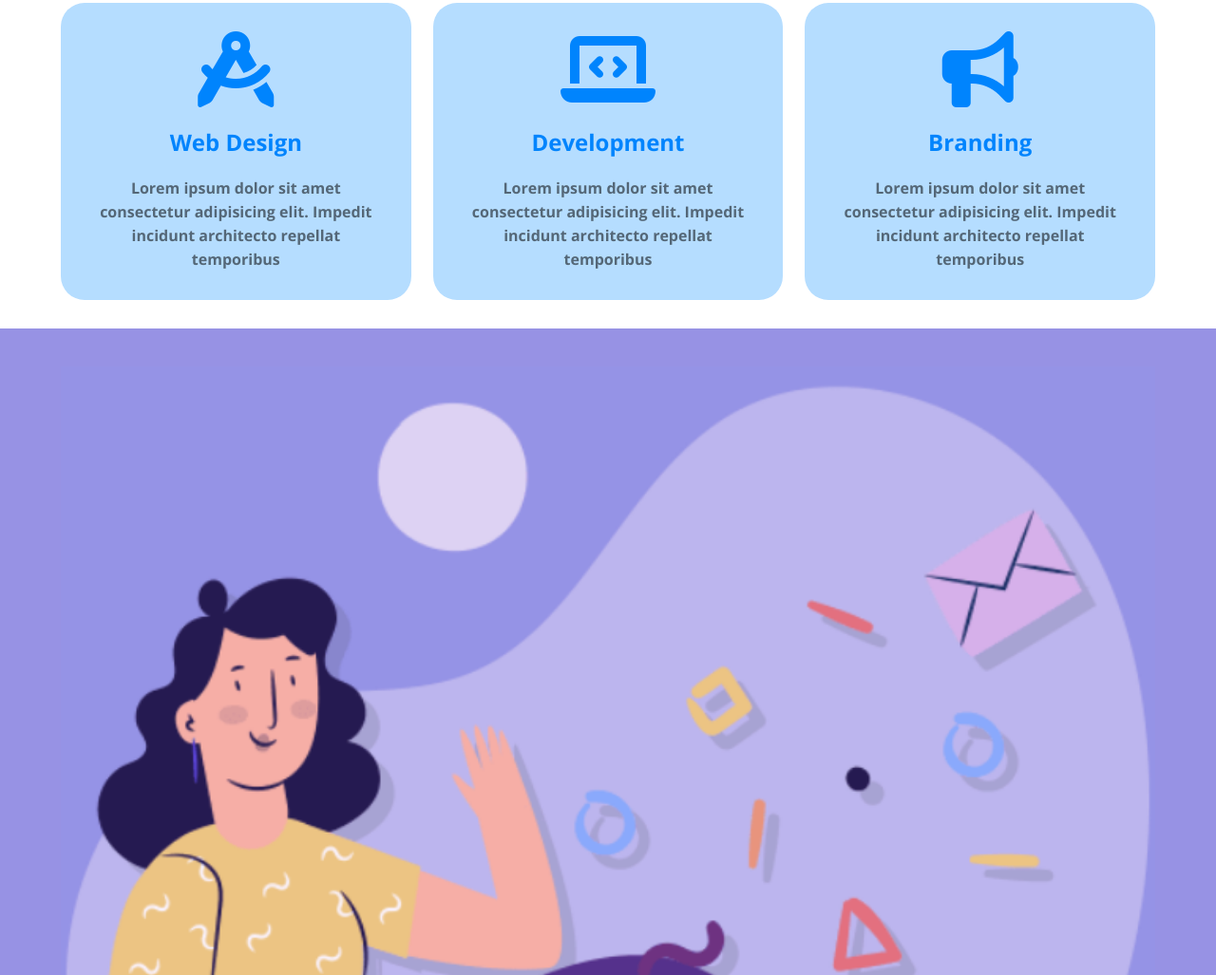
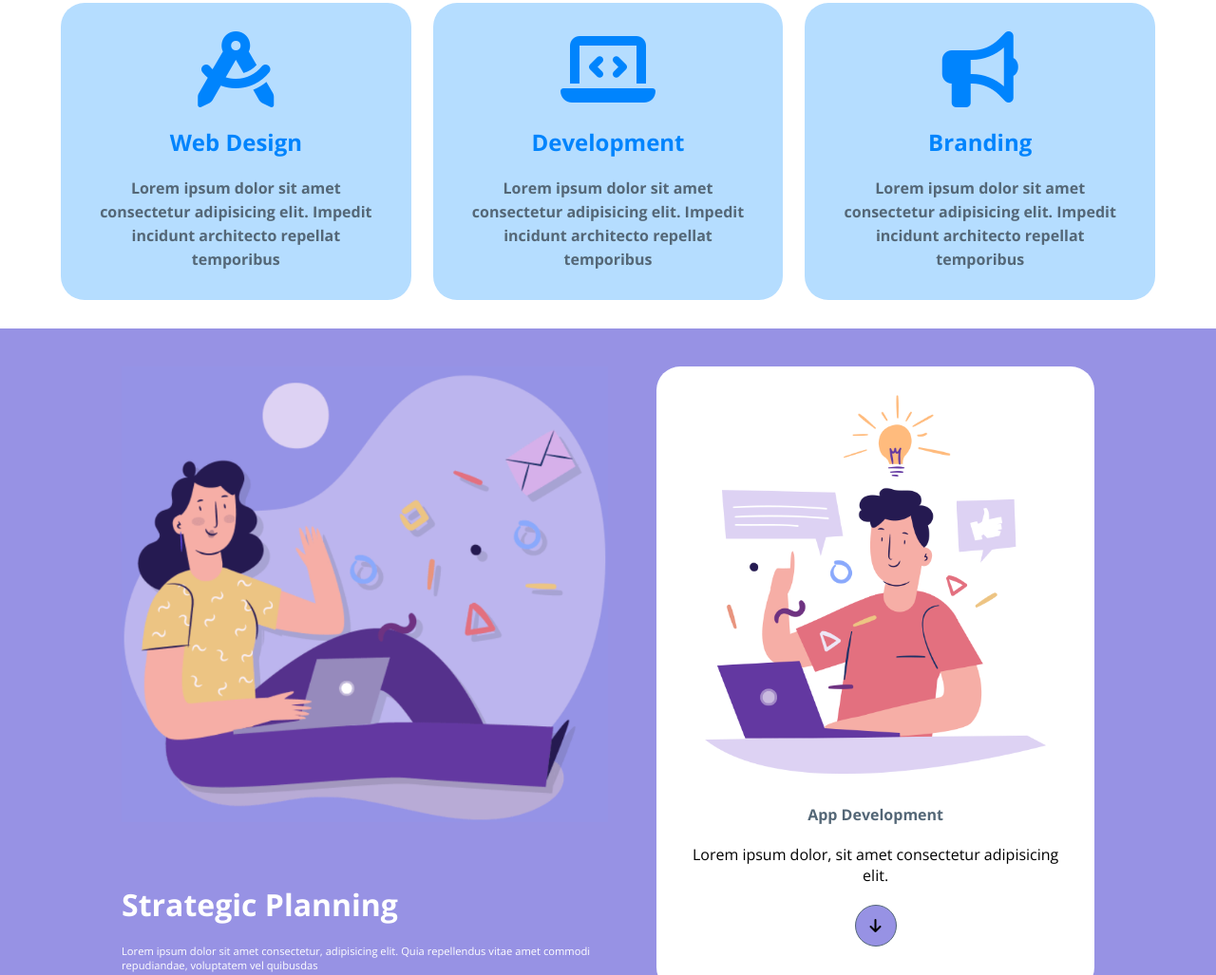
Before and after one commit to Ensick/htmlcss-responsive-layout, a plain HTML site: page index.html in a window 1280 px wide. Shown: the part 525-1552 px from the top of the page at 95% size. Drawn offline with nearby package versions, Linux system fonts and the light colour scheme.

Commit message:
Media-Query section2 completata

```diff
--- a/assets/css/style.css
+++ b/assets/css/style.css
@@ -209,6 +209,34 @@ main{
 
 
 
+
+/* MEDIA-QUERY-SECTION-1-TABLET */
+
+@media screen and (min-width: 768px) {
+
+    .cont-flex{
+        justify-content: space-between;
+        width: 90%;
+        margin-inline: auto;
+    }
+
+    .card-phone{
+        flex-basis: 66%;
+    }
+
+    .card{
+        flex-basis: 32%;
+    }
+
+    .icons i{
+        font-size: 5em;
+    }
+
+    .card-img > img{
+        width: 60%;
+    }
+}
+
 /* MEDIA-QUERY-NAV-DESKTOP */
 
 @media screen and (min-width: 1024px){
@@ -254,34 +282,29 @@ main{
 
     .card-img > img{
         width: 90%;
+        align-self: flex-end;
     }
 
-}
+
+    /* MEDIA-QUERY-SECTION2-DESKTOP */
 
 
-/* MEDIA-QUERY-SECTION-1-TABLET */
-
-@media screen and (min-width: 768px) and (max-width: 1024px) {
-
-    .cont-flex{
+    .cont-flex-2{
         justify-content: space-between;
-        width: 90%;
+        width: 80%;
         margin-inline: auto;
     }
 
-    .card-phone{
-        flex-basis: 66%;
+     .planning-top{
+        flex-basis: 50%;
+        color: white;
     }
 
-    .card{
-        flex-basis: 32%;
-    }
-
-    .icons i{
-        font-size: 5em;
-    }
-
-    .card-img > img{
-        width: 60%;
+    .planning-btm{
+        flex-basis: 45%;
+        background-color: white;
+        border-radius: 25px;
+        padding: 25px;
+        text-align: center;
     }
 }
```
